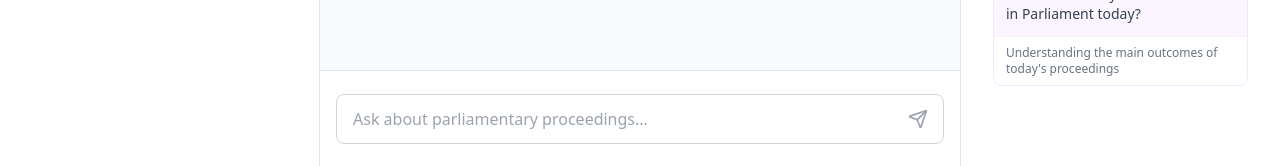
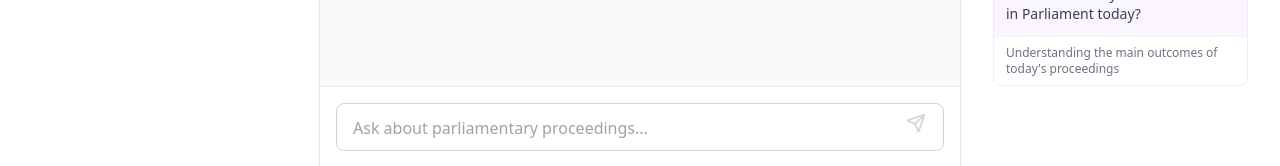
Before and after one commit to nkrumahthis/gh-parliament-ai, a React (Vite) app in the folder frontend/: page / in a window 1280 px wide. Shown: the part 634-800 px from the top of the page. Built offline with nearby package versions, Linux system fonts and the light colour scheme; no server answers.

Commit message:
create messageinput component

```diff
--- a/frontend/src/App.tsx
+++ b/frontend/src/App.tsx
@@ -1,9 +1,10 @@
 import { useState, useRef, useEffect } from 'react';
-import { Send, Loader2, HelpCircle, ArrowRight, Menu, X, MessageSquare } from 'lucide-react';
+import { HelpCircle, ArrowRight, Menu, X, MessageSquare } from 'lucide-react';
 import SampleQuestions from './components/SampleQuestions';
 import ChatContainer from './components/ChatContainer';
 import { FollowUpQuestion, Conversation } from './types';
 import ConversationList from './components/ConversationList';
+import MessageInput from './components/MessageInput';
 
 const BACKEND = import.meta.env.VITE_BACKEND_BASE_URL;
 
@@ -85,10 +86,7 @@ const App = () => {
     }
   };
 
-  const handleSubmit = async (e: React.FormEvent<HTMLFormElement>) => {
-    e.preventDefault();
-    if (!input.trim()) return;
-
+  const handleMessageSubmit = async (message: string) => {
     setIsLoading(true);
 
     try {
@@ -98,7 +96,7 @@ const App = () => {
           'Content-Type': 'application/json',
         },
         body: JSON.stringify({
-          question: input,
+          question: message,
           num_results: 4,
           conversation_id: currentConversation?.conversation_id
         }),
@@ -111,7 +109,7 @@ const App = () => {
       }
 
       await loadConversation(data.conversation_id);
-      setInput('');
+      setInput(''); // Clear input after successful submission
 
     } catch (error) {
       console.error('Error:', error);
@@ -208,35 +206,12 @@ const App = () => {
         </div>
 
         {/* Input Area */}
-        <div className="h-24 border-t border-gray-200 p-4 bg-white">
-          <form onSubmit={handleSubmit} className="h-full flex items-center">
-            <div className="flex-1 relative">
-              <input
-                type="text"
-                value={input}
-                onChange={(e) => setInput(e.target.value)}
-                placeholder="Ask about parliamentary proceedings..."
-                className="w-full px-4 pr-12 py-3 rounded-lg border border-gray-300 focus:outline-none focus:ring-2 focus:ring-blue-500"
-                disabled={isLoading}
-                style={{
-                  textOverflow: 'ellipsis'
-                }}
-              />
-              <button
-                type="submit"
-                disabled={isLoading}
-                className="absolute right-2 top-1/2 transform -translate-y-1/2 p-2 text-gray-400 hover:text-gray-600 bg-white"
-                aria-label={isLoading ? "Sending..." : "Send message"}
-              >
-                {isLoading ? (
-                  <Loader2 className="w-5 h-5 animate-spin" />
-                ) : (
-                  <Send className="w-5 h-5" />
-                )}
-              </button>
-            </div>
-          </form>
-        </div>
+        <MessageInput
+          input={input}
+          onInputChange={setInput}
+          onSubmit={handleMessageSubmit}
+          isLoading={isLoading}
+        />
       </div>
 
       {/* Right Sidebar */}
--- /dev/null
+++ b/frontend/src/components/MessageInput.tsx
@@ -0,0 +1,100 @@
+import { useRef, useEffect, useState } from 'react';
+import { Send, Loader2 } from 'lucide-react';
+
+interface MessageInputProps {
+  input: string;
+  onInputChange: (value: string) => void;
+  onSubmit: (message: string) => Promise<void>;
+  isLoading?: boolean;
+}
+
+const MessageInput = ({
+  input,
+  onInputChange,
+  onSubmit,
+  isLoading = false
+}: MessageInputProps) => {
+  const [inputHeight, setInputHeight] = useState('auto');
+  const textareaRef = useRef<HTMLTextAreaElement>(null);
+
+  const adjustTextareaHeight = () => {
+    const textarea = textareaRef.current;
+    if (textarea) {
+      textarea.style.height = 'auto';
+      const newHeight = Math.min(Math.max(textarea.scrollHeight, 48), 120);
+      textarea.style.height = `${newHeight}px`;
+      setInputHeight(`${newHeight + 32}px`);
+    }
+  };
+
+  useEffect(() => {
+    adjustTextareaHeight();
+  }, [input]);
+
+  const handleSubmit = async (e: React.FormEvent) => {
+    e.preventDefault();
+    if (!input.trim()) return;
+
+    try {
+      await onSubmit(input);
+    } catch (error) {
+      console.error('Error submitting message:', error);
+    }
+  };
+
+  return (
+    <div
+      className="border-t border-gray-200 bg-white transition-all duration-200 ease-in-out"
+      style={{ height: inputHeight }}
+    >
+      <form onSubmit={handleSubmit} className="h-full p-4">
+        <div className="relative flex items-end">
+          <textarea
+            ref={textareaRef}
+            value={input}
+            onChange={(e) => onInputChange(e.target.value)}
+            onKeyDown={(e) => {
+              if (e.key === 'Enter' && !e.shiftKey) {
+                e.preventDefault();
+                if (input.trim()) {
+                  handleSubmit(e);
+                }
+              }
+            }}
+            placeholder="Ask about parliamentary proceedings..."
+            className="w-full px-4 py-3 rounded-lg border border-gray-300 focus:outline-none focus:ring-2 focus:ring-blue-500 resize-none overflow-hidden leading-normal pr-24"
+            disabled={isLoading}
+            rows={1}
+            maxLength={1000}
+            aria-label="Message input"
+          />
+          <div className="absolute right-3 bottom-3 flex items-center gap-2 bg-white">
+            {input.length > 0 && (
+              <span className="text-xs text-gray-400">
+                {input.length}/1000
+              </span>
+            )}
+            <button
+              type="submit"
+              disabled={isLoading || !input.trim()}
+              className={`p-1.5 rounded-full transition-all duration-200 ${
+                input.trim()
+                  ? 'text-blue-600 hover:bg-blue-50'
+                  : 'text-gray-300'
+              }`}
+              aria-label={isLoading ? "Sending..." : "Send message"}
+            >
+              {isLoading ? (
+                <Loader2 className="w-5 h-5 animate-spin" />
+              ) : (
+                <Send className="w-5 h-5" />
+              )}
+            </button>
+          </div>
+        </div>
+      </form>
+    </div>
+  );
+};
+
+export default MessageInput;
```
